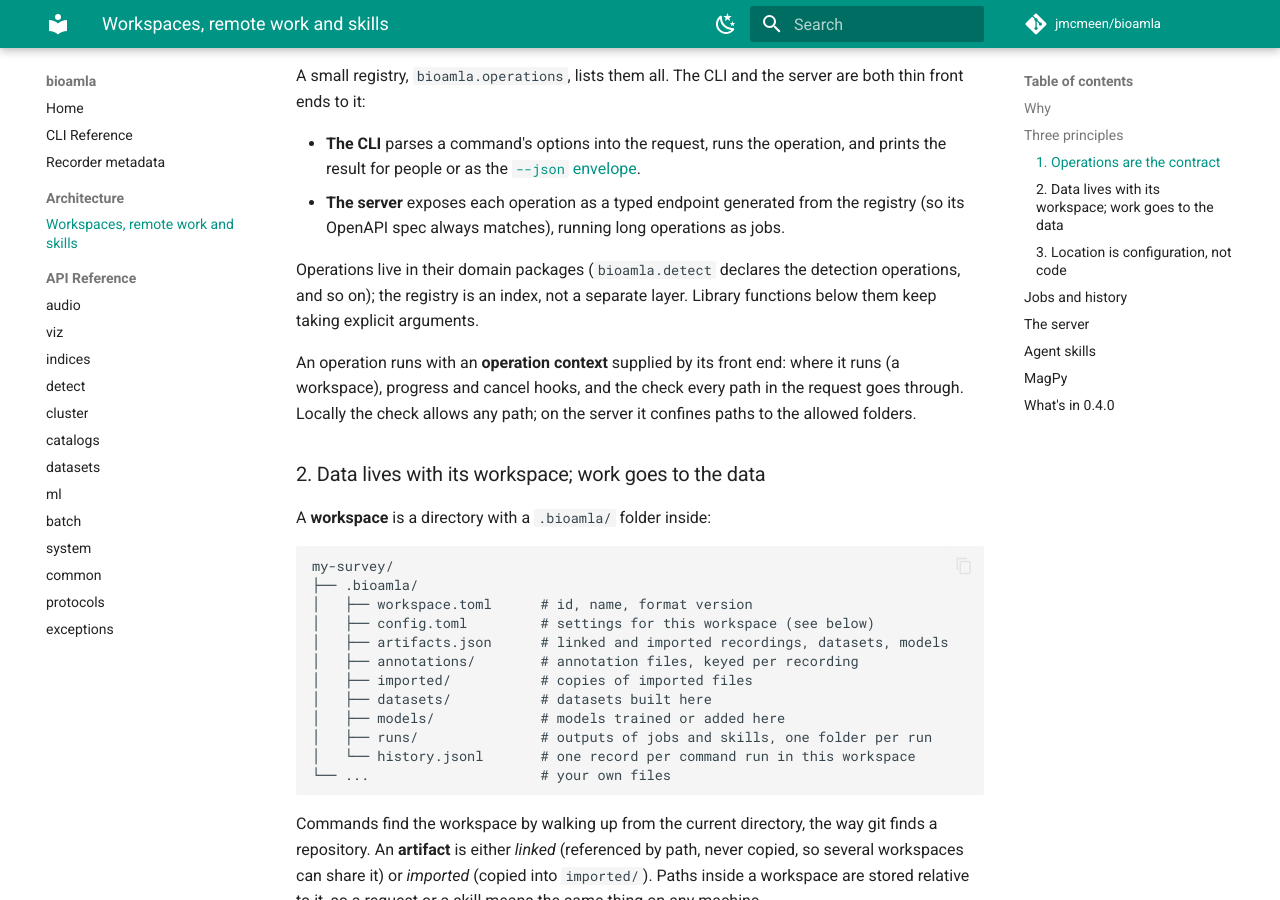
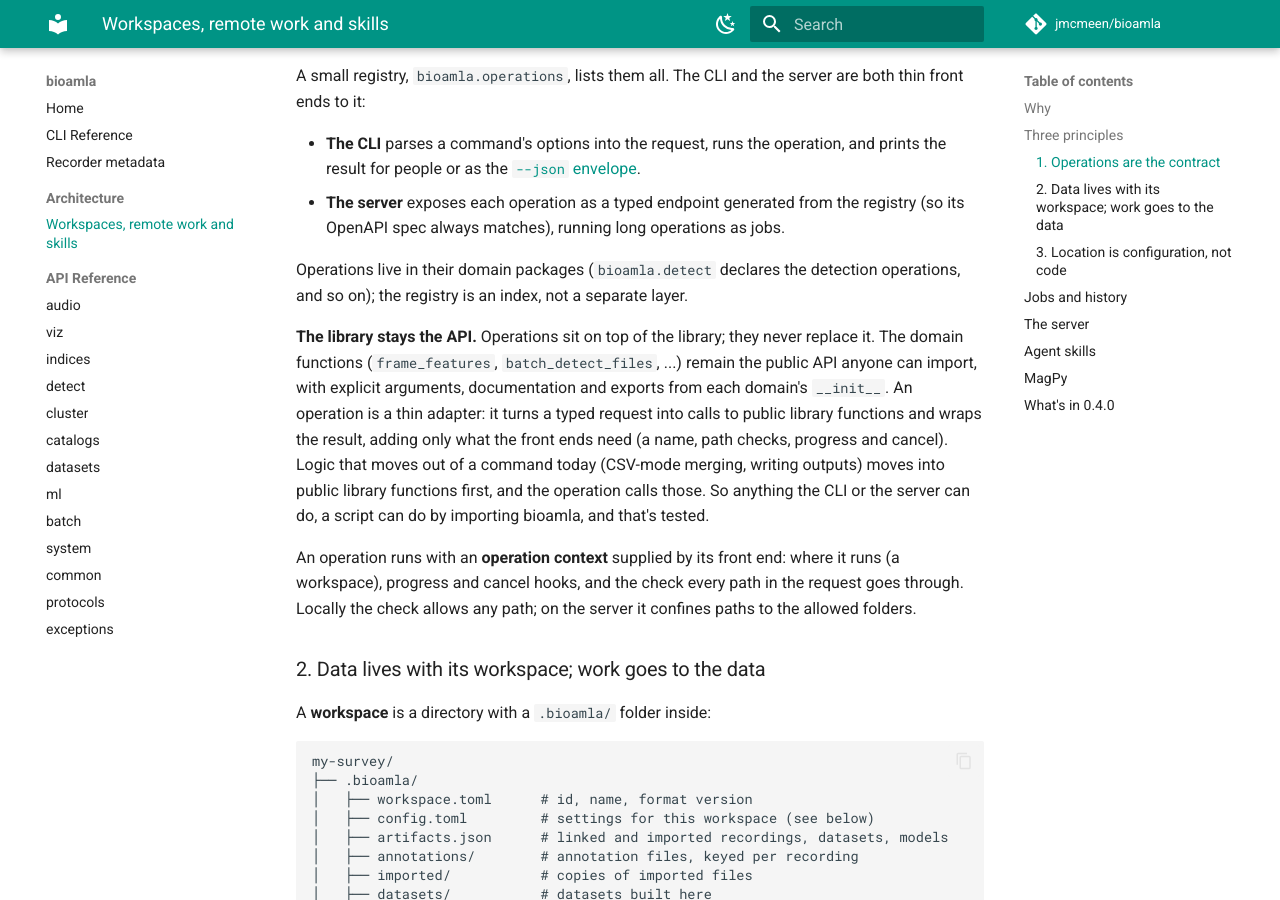
Before and after one commit to jmcmeen/bioamla, an MkDocs documentation site: the page built from docs/architecture/workspaces-and-remote.md, in a window 1280 px wide and 900 px high, scrolled down 824 px. Built offline with MkDocs 1.6.1 and Material for MkDocs 9.7.7, drawn with Linux system fonts in a browser that asks for light colours; comment, search, counter and statistics services are not loaded.

Commit message:
Keep the library the public API; operations are thin adapters over it
Everything the CLI or the server can do must stay doable, and tested, by importing bioamla. Logic leaving a command becomes a public library function first; an operation only maps a typed request onto library calls. Added to the design doc and as invariant 8 in CLAUDE.md.

```diff
--- a/docs/architecture/workspaces-and-remote.md
+++ b/docs/architecture/workspaces-and-remote.md
@@ -37,8 +37,16 @@ front ends to it:
   OpenAPI spec always matches), running long operations as jobs.
 
 Operations live in their domain packages (`bioamla.detect` declares the detection operations,
-and so on); the registry is an index, not a separate layer. Library functions below them keep
-taking explicit arguments.
+and so on); the registry is an index, not a separate layer.
+
+**The library stays the API.** Operations sit on top of the library; they never replace it.
+The domain functions (`frame_features`, `batch_detect_files`, ...) remain the public API
+anyone can import, with explicit arguments, documentation and exports from each domain's
+`__init__`. An operation is a thin adapter: it turns a typed request into calls to public
+library functions and wraps the result, adding only what the front ends need (a name, path
+checks, progress and cancel). Logic that moves out of a command today (CSV-mode merging,
+writing outputs) moves into public library functions first, and the operation calls those. So
+anything the CLI or the server can do, a script can do by importing bioamla, and that's tested.
 
 An operation runs with an **operation context** supplied by its front end: where it runs (a
 workspace), progress and cancel hooks, and the check every path in the request goes through.
```
Also changed, not shown: CLAUDE.md (+8 -2 lines).
